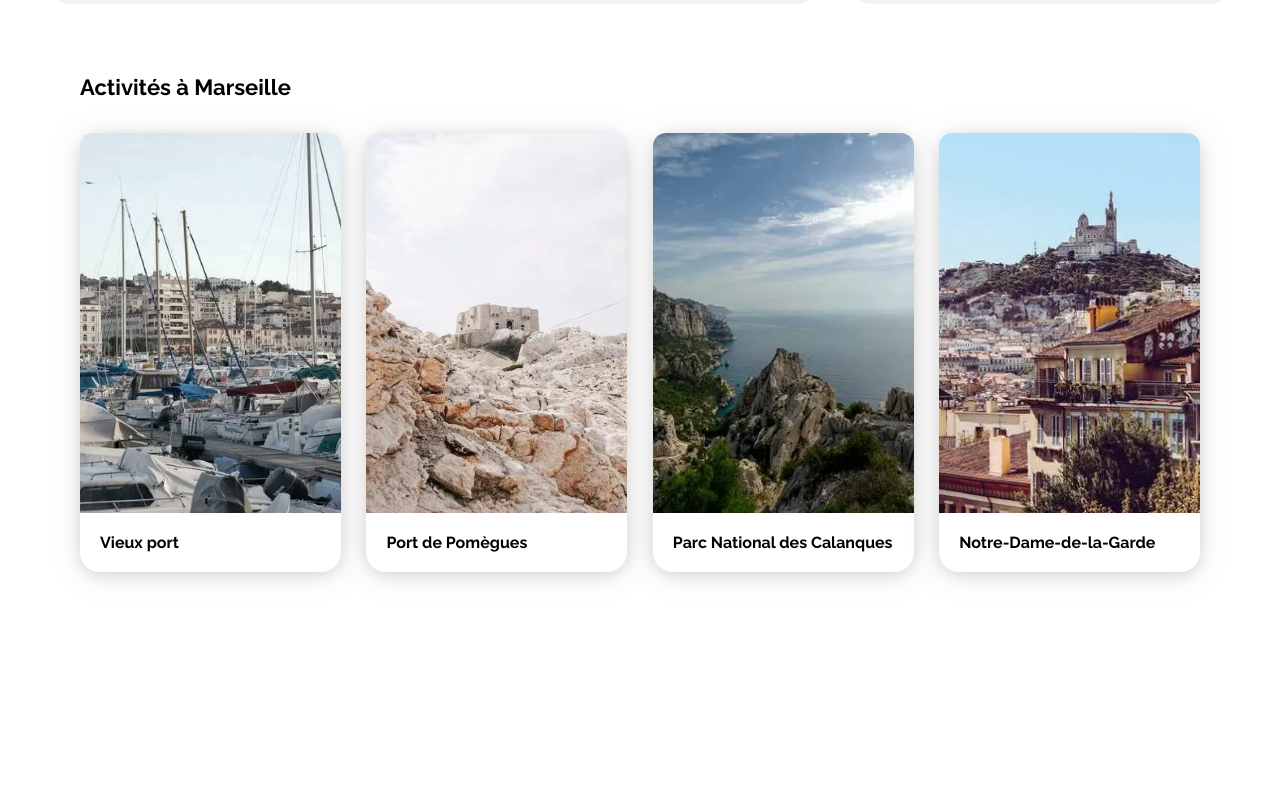
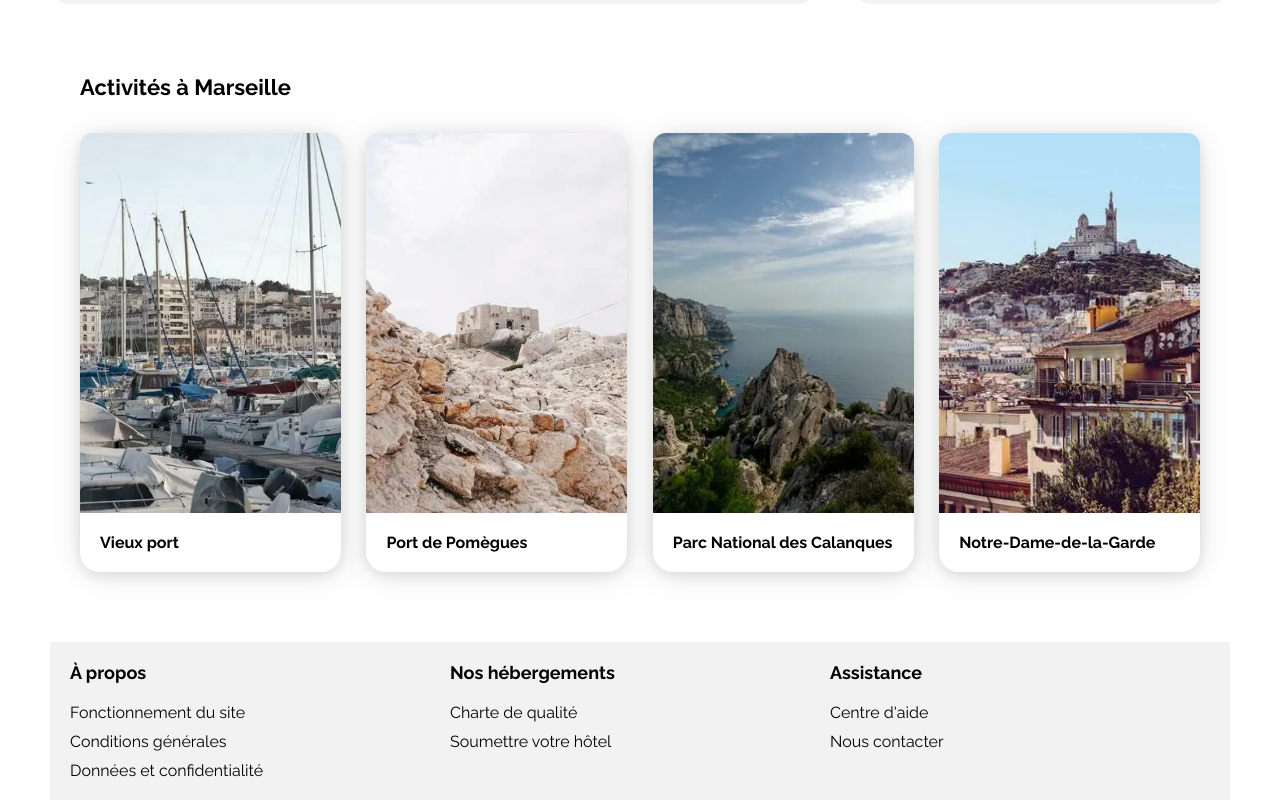
Before and after one commit to ProjetsDevFanny/Projet2_OCR_Booki, a plain HTML site: page index.html in a window 1280 px wide. Shown: the part 1028-1828 px from the top of the page. Before the commit the page ends 1670 px from the top, so only its background shows below. Drawn offline with Linux system fonts and the light colour scheme.

Commit message:
ajustement footer flex 1

```diff
--- a/css/footer.css
+++ b/css/footer.css
@@ -0,0 +1,37 @@
+footer {
+  background-color: var(--main-bg-color);
+}
+
+.footer-container {
+  padding: 20px;
+  display: flex;
+  flex-direction: row;
+  justify-content: flex-start;
+  justify-content: space-between;
+}
+
+.footer-container article {
+ flex: 1;
+}
+
+.footer-container ul {
+  display: flex;
+  flex-direction: column;
+  gap: 10px;
+  padding-left: 0;
+}
+
+.footer-container ul li {
+  font-size: 16px;
+  font-weight: 400;
+}
+
+.footer-container ul li:hover {
+  text-decoration: underline;
+  cursor: pointer;
+}
+
+.footer-container h2 {
+  font-size: 18px;
+  margin-bottom: 20px;
+}
--- a/css/research-filters.css
+++ b/css/research-filters.css
@@ -81,13 +81,13 @@
   flex-direction: row;
   align-items: center;
   gap: clamp(10px, 2vw, 40px);
-  /* gap entre 10px et 40px: qui s'adapte à la taille de l'écran */
+  /* gap entre 10px et 40px et, 2vw = 2% de la largeur de l'écran */
   margin-bottom: 30px;
 }
 
 .filter-list {
   display: flex;
-  gap: clamp(10px, 2vw, 60px);
+  gap: clamp(10px, 1vw, 60px);
   margin: 0;
 }
 
--- a/index.html
+++ b/index.html
@@ -247,7 +247,8 @@
           <div class="populaires-cards">
             <a href="#">
               <article class="card">
-                <img src="./images/hebergements-webp/emile-guillemot.webp" alt="Image de la chambre d'hôtel montrant un lit">
+                <img src="./images/hebergements-webp/emile-guillemot.webp"
+                  alt="Image de la chambre d'hôtel montrant un lit">
                 <div class="card-content">
                   <div class="card-txt">
                     <h3 class="card-title">Hôtel Le soleil du matin</h3>
@@ -266,7 +267,8 @@
             </a>
             <a href="#">
               <article class="card">
-                <img src="./images/hebergements-webp/aw-creative.webp" alt="Image de la chambre d'hôtel montrant un lit">
+                <img src="./images/hebergements-webp/aw-creative.webp"
+                  alt="Image de la chambre d'hôtel montrant un lit">
                 <div class="card-content">
                   <div class="card-txt">
                     <h3 class="card-title">Chambres d’hôtes Au cœur de l’eau</h3>
@@ -285,7 +287,8 @@
             </a>
             <a href="#">
               <article class="card">
-                <img src="./images/hebergements-webp/febrian-zakaria2.webp" alt="Image de la chambre d'hôtel montrant un lit">
+                <img src="./images/hebergements-webp/febrian-zakaria2.webp"
+                  alt="Image de la chambre d'hôtel montrant un lit">
                 <div class="card-content">
                   <div class="card-txt">
                     <h3 class="card-title">Hôtel Bleu et Blanc</h3>
@@ -353,17 +356,32 @@
       </section>
     </main>
 
-
-
-
-
-
-
-
-
-
-    </main>
-    <footer></footer>
+    <footer>
+      <div class="footer-container">
+        <article>
+          <h2>À propos</h2>
+          <ul>
+            <li>Fonctionnement du site</li>
+            <li>Conditions générales</li>
+            <li>Données et confidentialité</li>
+          </ul>
+        </article>
+        <article>
+          <h2>Nos hébergements</h2>
+          <ul>
+            <li>Charte de qualité</li>
+            <li>Soumettre votre hôtel</li>
+          </ul>
+        </article>
+        <article>
+          <h2>Assistance</h2>
+          <ul>
+            <li>Centre d'aide</li>
+            <li>Nous contacter</li>
+          </ul>
+        </article>
+      </div>
+    </footer>
   </div>
 </body>
 
```
